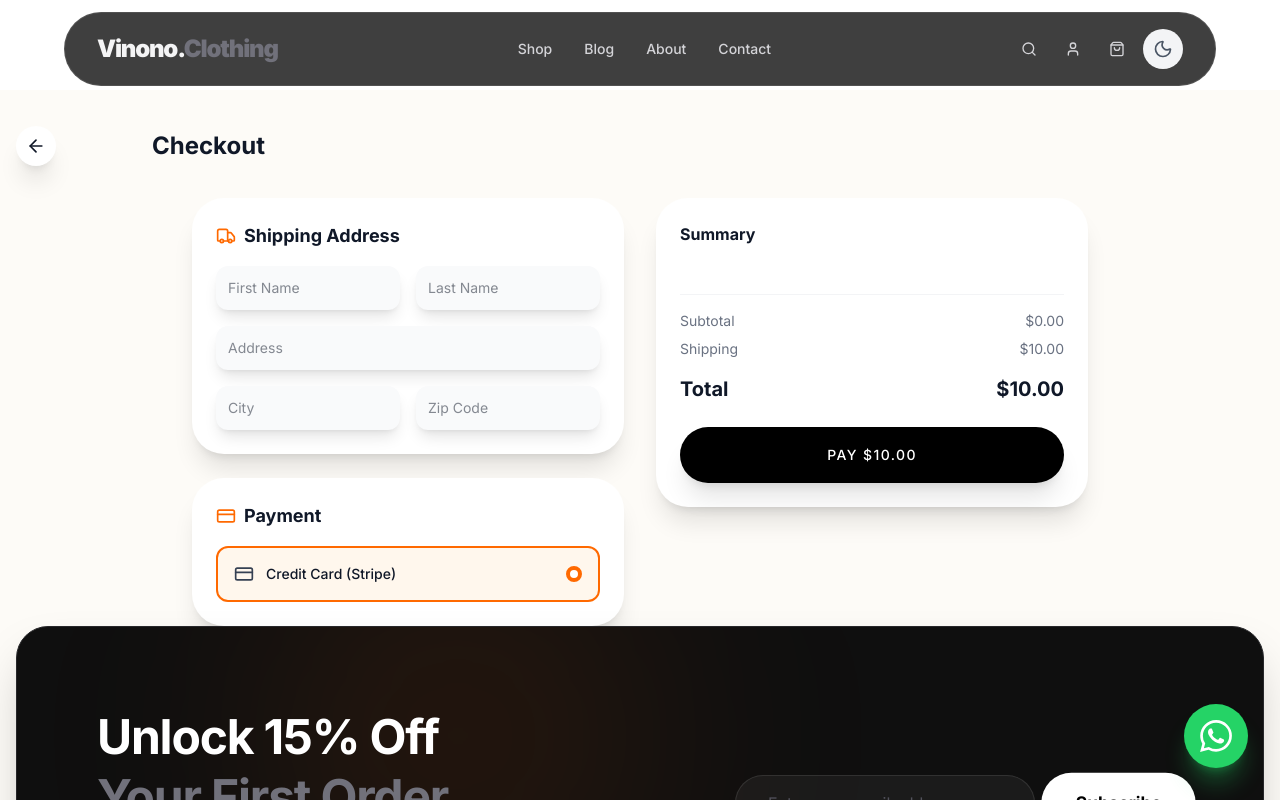
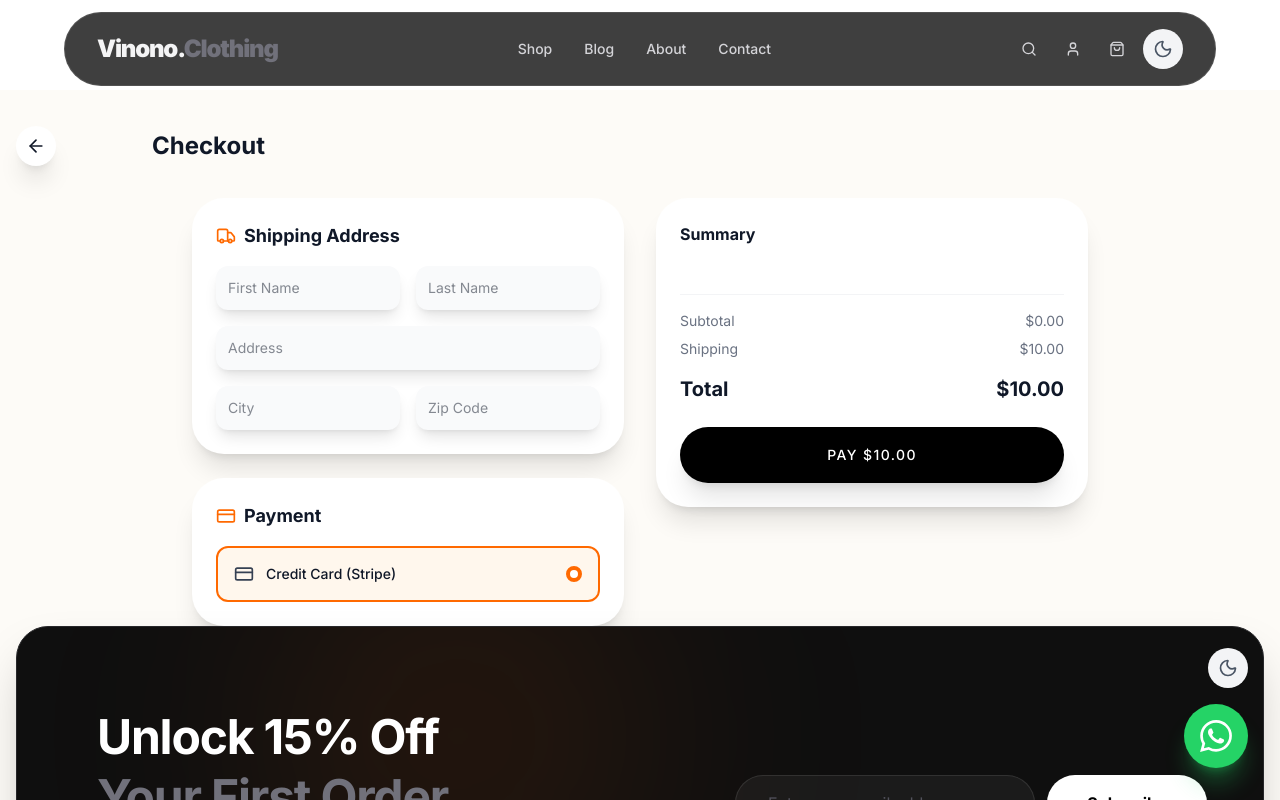
Before and after one commit to AdugboAghogho/vinono_clothing, a Next.js app: page /checkout in a window 1280 px wide. Shown: the top 800 px of the page. Built offline with nearby package versions, Linux system fonts and the light colour scheme.

Commit message:
add toggle

```diff
--- a/app/api/subscribe/routes.ts
+++ b/app/api/subscribe/route.ts
@@ -1,12 +1,12 @@
-import { NextResponse } from 'next/server';
-import { createClient } from 'next-sanity';
+import { NextResponse } from "next/server";
+import { createClient } from "next-sanity";
 
 // Setup Sanity Client with WRITE access
 const client = createClient({
   projectId: process.env.NEXT_PUBLIC_SANITY_PROJECT_ID,
   dataset: process.env.NEXT_PUBLIC_SANITY_DATASET,
   token: process.env.SANITY_API_TOKEN, // This must be your Editor/Write token
-  apiVersion: '2024-01-01',
+  apiVersion: "2026-02-01",
   useCdn: false,
 });
 
@@ -15,31 +15,42 @@ export async function POST(req: Request) {
     const { email } = await req.json();
 
     // Basic validation
-    if (!email || !email.includes('@')) {
-      return NextResponse.json({ error: 'Please enter a valid email address.' }, { status: 400 });
+    if (!email || !email.includes("@")) {
+      return NextResponse.json(
+        { error: "Please enter a valid email address." },
+        { status: 400 },
+      );
     }
 
     // Check if the email is already subscribed to prevent duplicates
     const existingSubscriber = await client.fetch(
       `*[_type == "subscriber" && email == $email][0]`,
-      { email }
+      { email },
     );
 
     if (existingSubscriber) {
-      return NextResponse.json({ error: 'You are already subscribed!' }, { status: 400 });
+      return NextResponse.json(
+        { error: "You are already subscribed!" },
+        { status: 400 },
+      );
     }
 
     // Save to Sanity
     await client.create({
-      _type: 'subscriber',
+      _type: "subscriber",
       email: email,
       subscribedAt: new Date().toISOString(),
     });
 
-    return NextResponse.json({ message: 'Successfully subscribed!' }, { status: 200 });
-
+    return NextResponse.json(
+      { message: "Successfully subscribed!" },
+      { status: 200 },
+    );
   } catch (error) {
-    console.error('Newsletter Subscription Error:', error);
-    return NextResponse.json({ error: 'Something went wrong. Please try again later.' }, { status: 500 });
+    console.error("Newsletter Subscription Error:", error);
+    return NextResponse.json(
+      { error: "Something went wrong. Please try again later." },
+      { status: 500 },
+    );
   }
 }
--- a/app/layout.tsx
+++ b/app/layout.tsx
@@ -6,6 +6,7 @@ import MobileNav from "@/components/shopPage/MobileNav";
 import { Toaster } from "react-hot-toast";
 import { ClerkProvider } from "@clerk/nextjs";
 import { ThemeProvider } from "@/components/ThemeProvider";
+import { ThemeToggle } from "@/components/ThemeToggle";
 
 const inter = Inter({ subsets: ["latin"] });
 
@@ -82,7 +83,7 @@ export default function RootLayout({
       {/* FIX 1: Add suppressHydrationWarning so next-themes doesn't crash React */}
       <html lang="en" suppressHydrationWarning>
         <body
-          className={`${inter.className} pb-20 md:pb-0 relative bg-white/80 text-gray-900 dark:bg-[#272727fb] dark:text-gray-200 transition-colors duration-300`}
+          className={`${inter.className} pb-20 md:pb-0 relative bg-white/80 text-gray-900 dark:bg-[#272727fb] transition-colors duration-300`}
         >
           <ThemeProvider
             attribute="class"
@@ -117,6 +118,7 @@ export default function RootLayout({
                 <path d="M17.472 14.382c-.297-.149-1.758-.867-2.03-.967-.273-.099-.471-.148-.67.15-.197.297-.767.966-.94 1.164-.173.199-.347.223-.644.075-.297-.15-1.255-.463-2.39-1.475-.883-.788-1.48-1.761-1.653-2.059-.173-.297-.018-.458.13-.606.134-.133.298-.347.446-.52.149-.174.198-.298.298-.497.099-.198.05-.371-.025-.52-.075-.149-.669-1.612-.916-2.207-.242-.579-.487-.5-.669-.51a12.8 12.8 0 0 0-.57-.01c-.198 0-.52.074-.792.372-.272.297-1.04 1.016-1.04 2.479 0 1.462 1.065 2.875 1.213 3.074.149.198 2.096 3.2 5.077 4.487.709.306 1.262.489 1.694.625.712.227 1.36.195 1.871.118.571-.085 1.758-.719 2.006-1.413.248-.694.248-1.289.173-1.413-.074-.124-.272-.198-.57-.347m-5.421 7.403h-.004a9.87 9.87 0 0 1-5.031-1.378l-.361-.214-3.741.982.998-3.648-.235-.374a9.86 9.86 0 0 1-1.51-5.26c.001-5.45 4.436-9.884 9.888-9.884 2.64 0 5.122 1.03 6.988 2.898a9.825 9.825 0 0 1 2.893 6.994c-.003 5.45-4.437 9.884-9.885 9.884m8.413-18.297A11.815 11.815 0 0 0 12.05 0C5.495 0 .16 5.335.157 11.892c0 2.096.547 4.142 1.588 5.945L.057 24l6.305-1.654a11.882 11.882 0 0 0 5.683 1.448h.005c6.554 0 11.89-5.335 11.893-11.893a11.821 11.821 0 0 0-3.48-8.413Z" />
               </svg>
             </a>
+            <ThemeToggle className="fixed bottom-40 right-4 md:bottom-28 md:right-8 z-[100]" />
           </ThemeProvider>
         </body>
       </html>
--- a/components/ThemeToggle.tsx
+++ b/components/ThemeToggle.tsx
@@ -4,24 +4,25 @@ import * as React from "react";
 import { Moon, Sun } from "lucide-react";
 import { useTheme } from "next-themes";
 
-export function ThemeToggle() {
+// 1. Tell TypeScript that this component accepts an optional className string
+export function ThemeToggle({ className = "" }: { className?: string }) {
   const { theme, setTheme } = useTheme();
   const [mounted, setMounted] = React.useState(false);
 
-  // We need to wait until the component mounts to avoid hydration errors
   React.useEffect(() => {
     setMounted(true);
   }, []);
 
   if (!mounted) {
-    // Return a blank placeholder of the exact same size to prevent layout shift
-    return <div className="w-10 h-10 rounded-full" />;
+    // 2. Add the className to the placeholder so it doesn't jump around
+    return <div className={`w-10 h-10 rounded-full ${className}`} />;
   }
 
   return (
     <button
       onClick={() => setTheme(theme === "dark" ? "light" : "dark")}
-      className="w-10 h-10 rounded-full flex items-center justify-center bg-gray-100 dark:bg-zinc-800 text-gray-600 dark:text-gray-300 hover:bg-gray-200 dark:hover:bg-zinc-700 transition-all focus:outline-none focus:ring-2 focus:ring-gray-300 dark:focus:ring-zinc-600"
+      // 3. Inject the passed className at the end of your default classes
+      className={`w-10 h-10 rounded-full flex items-center justify-center bg-gray-100 dark:bg-zinc-800 text-gray-600 dark:text-gray-300 hover:bg-gray-200 dark:hover:bg-zinc-700 transition-all focus:outline-none focus:ring-2 focus:ring-gray-300 dark:focus:ring-zinc-600 ${className}`}
       aria-label="Toggle Theme"
     >
       {theme === "dark" ? (
--- a/components/landingPage/SectionNewsletter.tsx
+++ b/components/landingPage/SectionNewsletter.tsx
@@ -35,6 +35,16 @@ const SectionNewsletter = () => {
         headers: { "Content-Type": "application/json" },
         body: JSON.stringify({ email }),
       });
+
+      // --- NEW SAFETY CHECK ---
+      // Check if the response is actually JSON before trying to parse it
+      const contentType = response.headers.get("content-type");
+      if (!contentType || !contentType.includes("application/json")) {
+        throw new Error(
+          "Server error: Check if app/api/subscribe/route.ts exists.",
+        );
+      }
+      // ------------------------
 
       const data = await response.json();
 
@@ -91,7 +101,7 @@ const SectionNewsletter = () => {
                 <Button
                   type="submit"
                   disabled={status === "loading" || status === "success"}
-                  className="h-14 rounded-full px-8 bg-white text-black cursor-pointer hover:bg-zinc-200 scale-108 font-bold text-base transition-transform active:scale-95 disabled:opacity-50"
+              className="w-full sm:w-40 flex items-center justify-center h-14 rounded-full px-8 bg-white text-black hover:bg-zinc-200 font-bold text-base transition-transform active:scale-95 disabled:opacity-50"
                 >
                   {status === "loading" ? (
                     <Loader2 className="w-5 h-5 animate-spin" />
```
